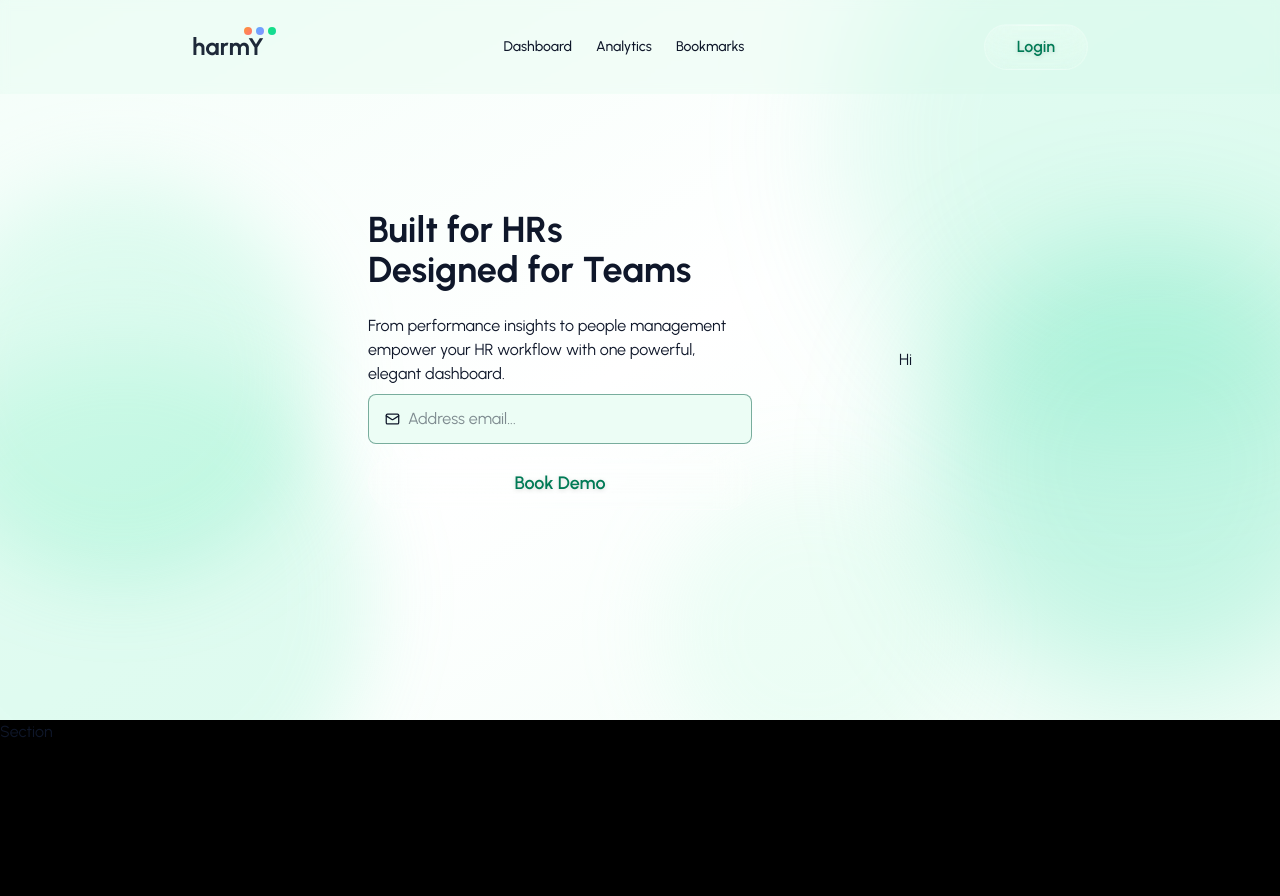
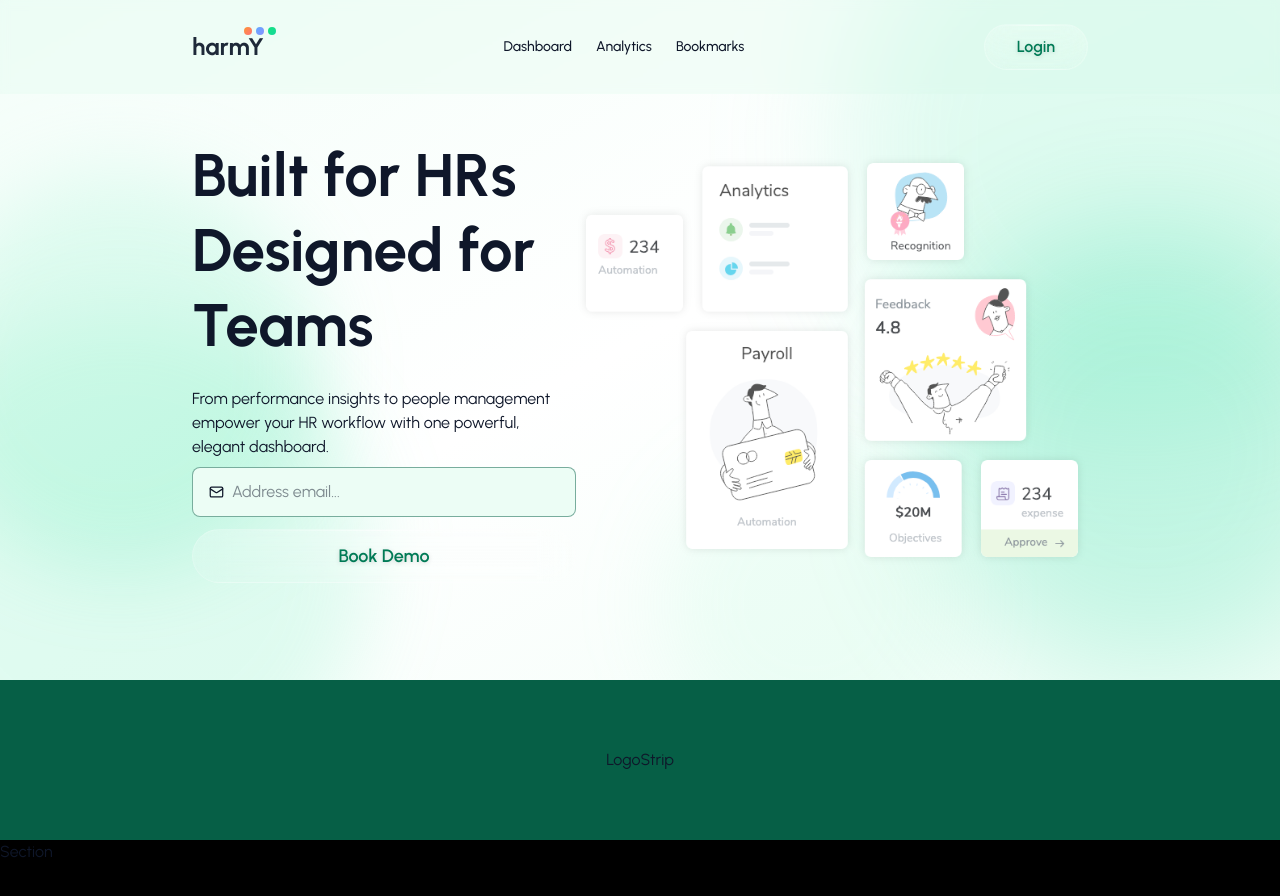
Before and after one commit to vipulsc/projekt-harmy, a Next.js app: page / in a window 1280 px wide. Shown: the top 896 px of the page. Built offline with nearby package versions, Linux system fonts and the light colour scheme; a web font is replaced by a local one.

Commit message:
hero-done

```diff
--- a/app/page.tsx
+++ b/app/page.tsx
@@ -1,7 +1,7 @@
 import Hero from "@/components/Hero";
 import Section from "@/components/Section";
 import { Navbar } from "@/components/common/Navbar";
-
+import LogoStrip from "@/components/LogoStrip";
 export default function Home() {
   return (
     <div>
@@ -10,6 +10,7 @@ export default function Home() {
       </div> */}
       <Navbar />
       <Hero />
+      <LogoStrip />
       <Section></Section>
     </div>
   );
--- a/components/Hero.tsx
+++ b/components/Hero.tsx
@@ -3,7 +3,7 @@ import { Mail } from "lucide-react";
 import BgGradient from "./common/BgGradient";
 import GlassButton from "./ui/GlassButton";
 import { useState } from "react";
-
+import Image from "next/image";
 export default function Hero() {
   const [email, setEmail] = useState("");
   function handleSubmit(e: React.FormEvent<HTMLFormElement>) {
@@ -12,16 +12,16 @@ export default function Hero() {
   }
   return (
     <BgGradient>
-      <div className="flex flex-col sm:flex-row items-center justify-center sm:justify-between  min-h-[90vh] px-0 sm:px-48 md:px-72 lg:px-92 ">
+      <div className="flex flex-col mt-10 sm:flex-row items-center justify-center sm:justify-between min-h-[80vh] px-4 sm:px-12 md:px-20 lg:px-32 xl:px-48 2xl:px-64">
         <div className="flex flex-col gap-2 ">
           <div>
-            <h1 className="font-extrabold text-4xl">
+            <h1 className="font-extrabold text-3xl sm:text-4xl md:text-5xl lg:text-6xl max-w-xl leading-tight">
               Built for HRs <br />
               Designed for Teams
             </h1>
           </div>
           <div className="pt-4">
-            <p className="text-md w-[30vw]">
+            <p className="text-md max-w-xs sm:max-w-md md:max-w-lg lg:max-w-xl xl:max-w-2xl">
               From performance insights to people management empower your HR
               workflow with one powerful, elegant dashboard.
             </p>
@@ -50,7 +50,16 @@ export default function Hero() {
             </form>
           </div>
         </div>
-        <div>Hi</div>
+        <div className="relative w-full max-w-xs sm:max-w-sm md:max-w-md lg:max-w-lg xl:max-w-xl aspect-[5/4] mt-8 sm:mt-0">
+          <Image
+            src="/image.png"
+            alt="Hero Card"
+            fill
+            style={{ objectFit: "contain" }}
+            priority
+            sizes="(max-width: 640px) 100vw, (max-width: 1024px) 50vw, 700px"
+          />
+        </div>
       </div>
     </BgGradient>
   );
--- /dev/null
+++ b/components/LogoStrip.tsx
@@ -0,0 +1,7 @@
+export default function LogoStrip() {
+  return (
+    <div className="flex items-center bg-[#065f46] justify-center gap-4 h-[20vh]">
+      <h1>LogoStrip</h1>
+    </div>
+  );
+}
```
Also changed, not shown: public/image.png (added).
